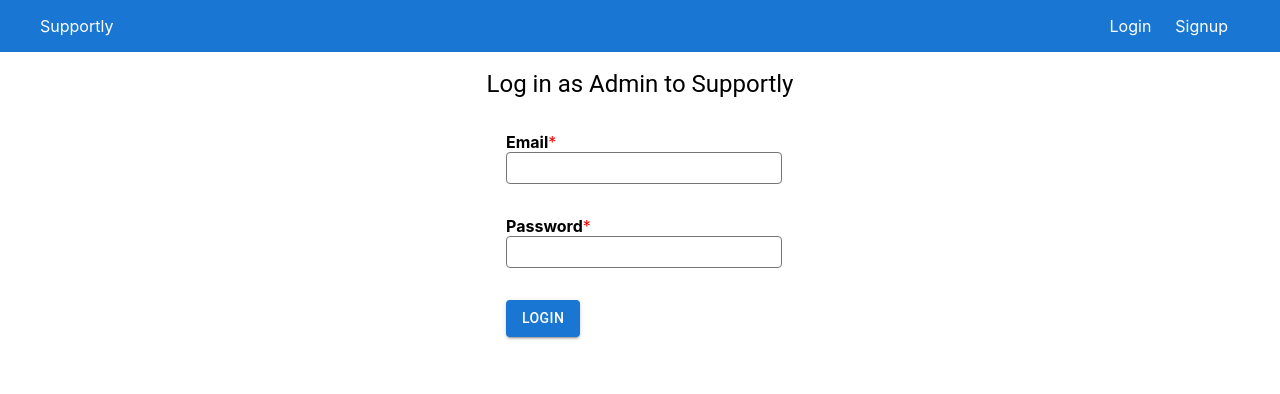
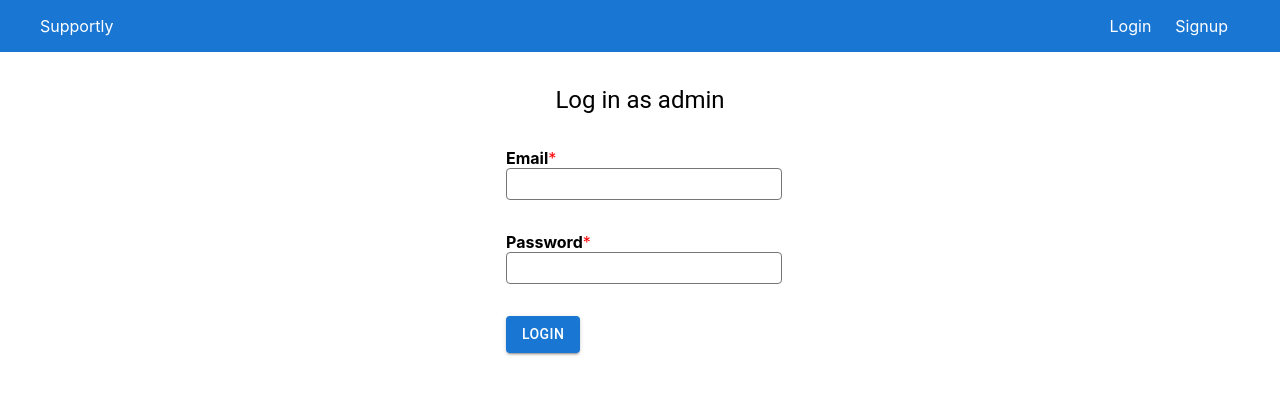
Before and after one commit to clchen-arcadia/supportly, a React (Create React App) app in the folder frontend/: page /login in a window 1280 px wide. Shown: the top 394 px of the page. Built offline with nearby package versions, Linux system fonts and the light colour scheme; no server answers; the HTML template or start-up script is replaced by a standard one.

Commit message:
Edit copy and format code

```diff
--- a/frontend/src/components/LoginPage.js
+++ b/frontend/src/components/LoginPage.js
@@ -8,9 +8,9 @@ function LoginPage({ handleLogin }) {
       <Typography
         variant="h5"
         textAlign='center'
-        sx={{ m: 2 }}
+        sx={{ m: 2, mt: 4, }}
       >
-        Log in as Admin to Supportly
+        Log in as admin
       </Typography>
       <LoginForm handleLogin={handleLogin} />
     </>
```
